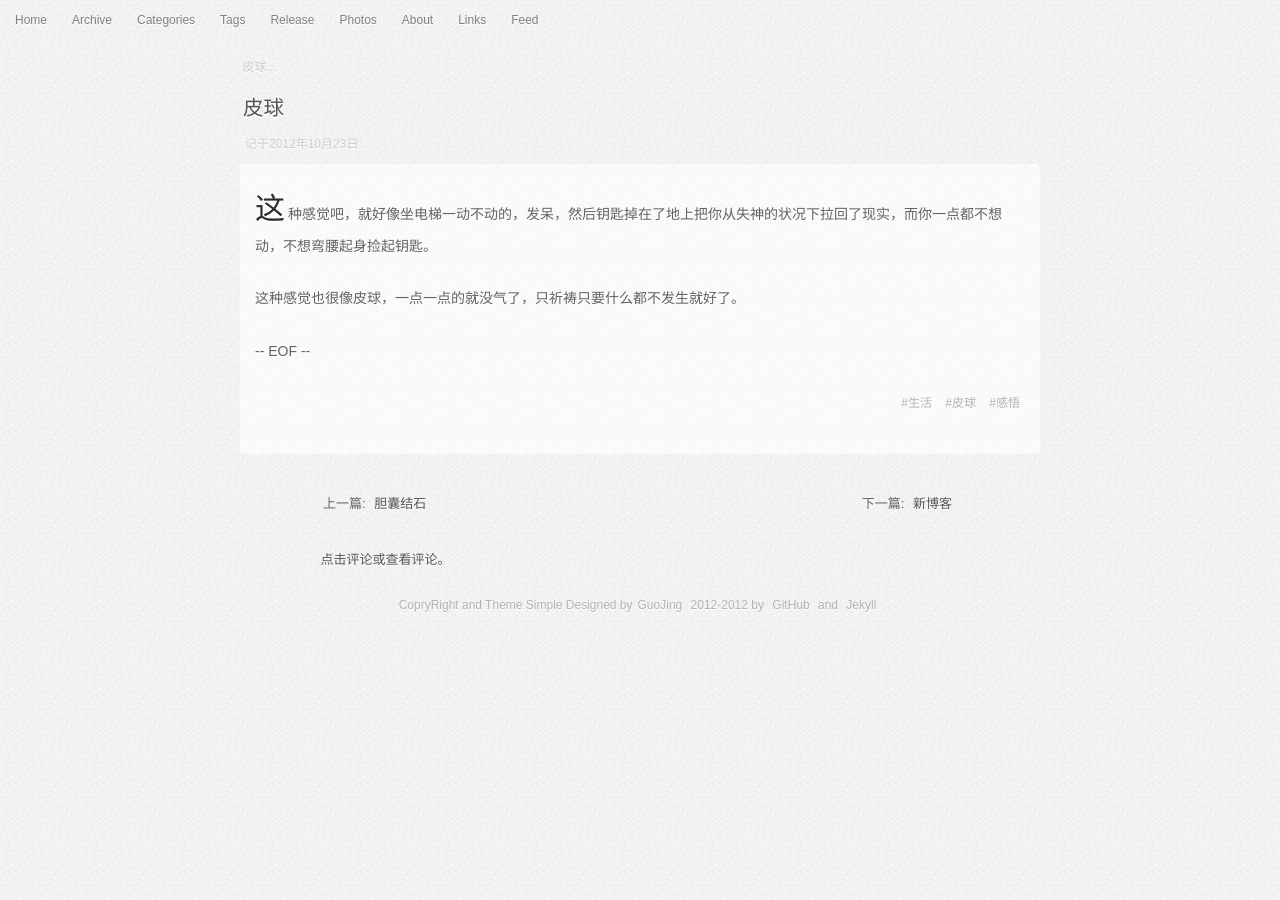
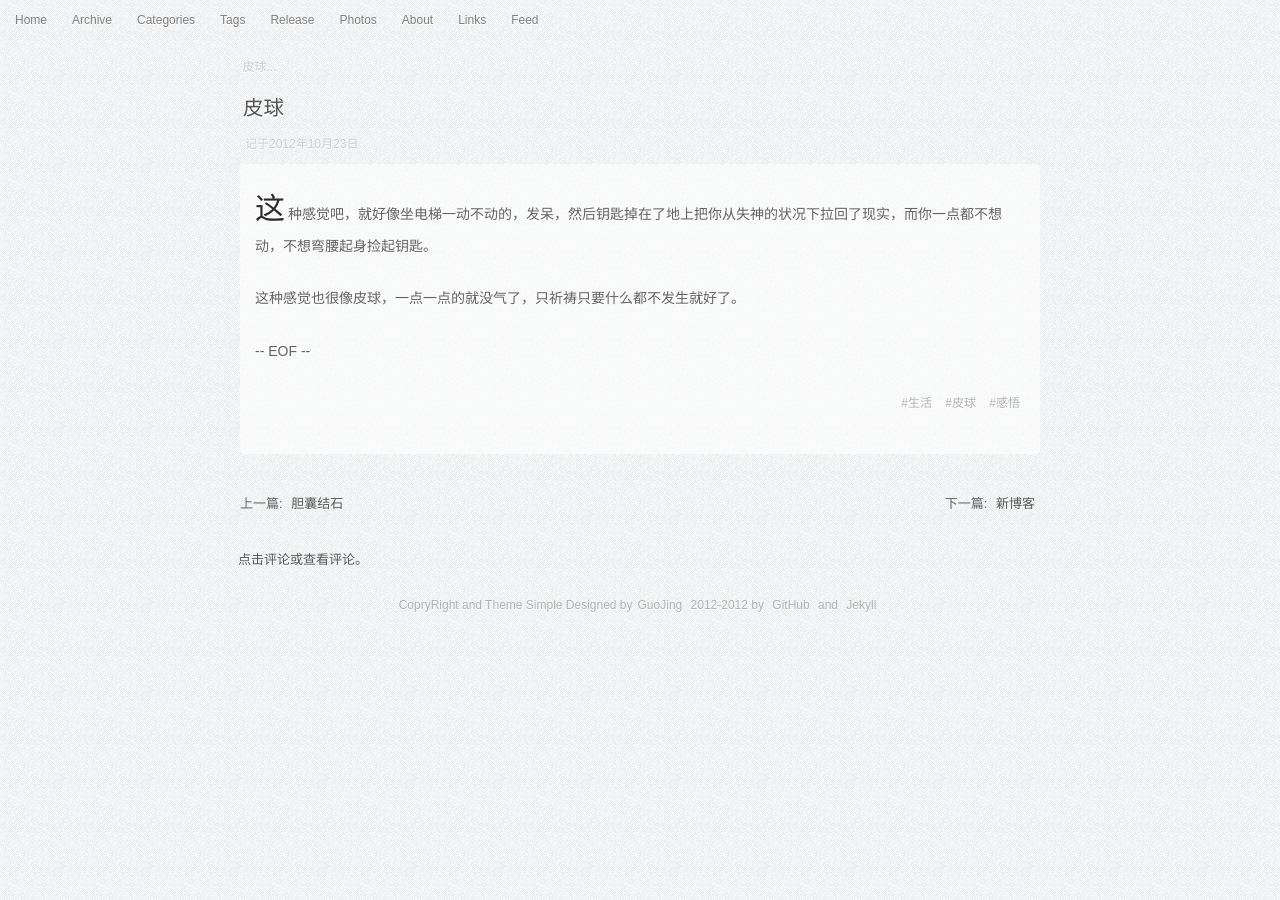
Before and after one commit to zwitzwit/guojing.github.com, a Jekyll site: the page built from _posts/blog/2012-10-23-my-life-is-losing.md, in a window 1280 px wide. Built offline with Jekyll 4.4.1, drawn with Linux system fonts in a browser that asks for light colours; Markdown is read by kramdown in place of the engine named in the settings.

Commit message:
change style

```diff
--- a/css/style.css
+++ b/css/style.css
@@ -3,8 +3,8 @@ body {font:12px/1.6 arial,helvetica,sans-serif;margin:0;padding:0;color:#666}
 body {font-family: "Overlock","Hiragino Sans GB","Microsoft YaHei",sans-serif}
 
 .main {width:800px;margin:40px auto;}
-.comments {width:635px;margin:35px auto;}
-.guide {width: 634px;margin: 0px auto;}
+.comments {width:800px;margin:35px auto;}
+.guide {width: 800px;margin: 0px auto;}
 
 .banner {font-family: "Overlock","Hiragino Sans GB","Microsoft YaHei",sans-serif}
 .banner {height:35px;margin:3px auto;}
```
